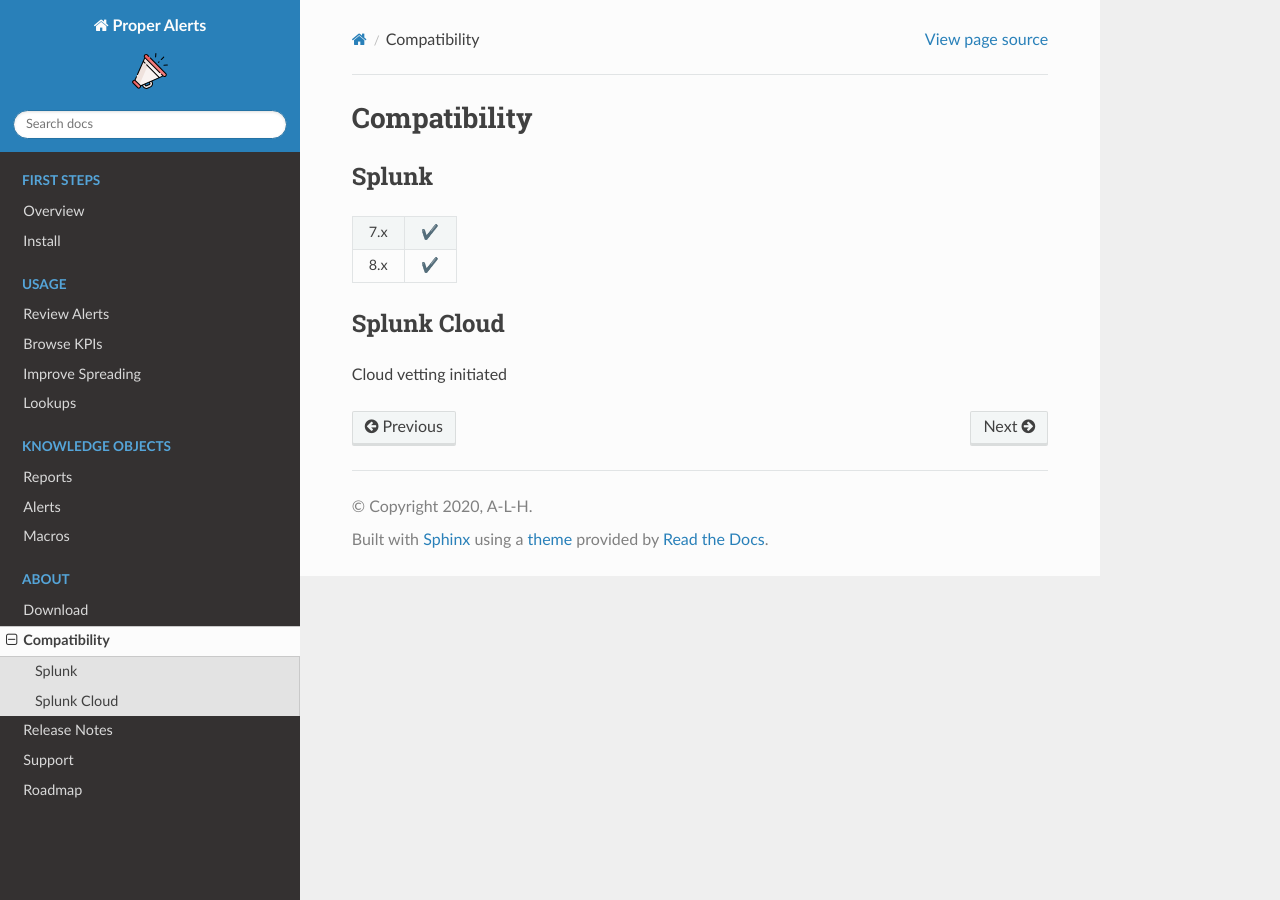
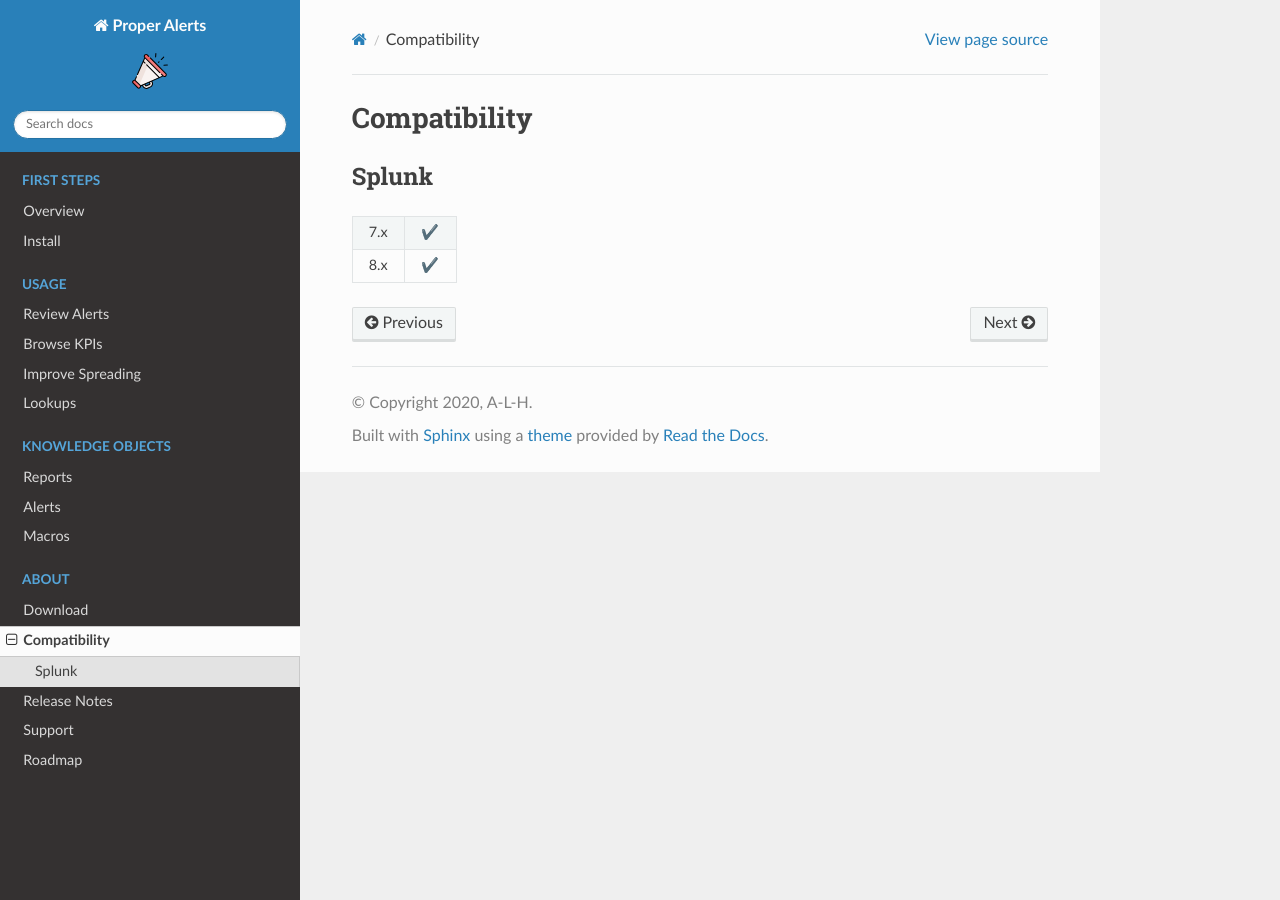
Before and after one commit to a-l-h/splunk-app-proper-alerts, a Sphinx documentation site: the page built from doc/compatibility.rst, in a window 1280 px wide. Built offline with Sphinx 7.4.7 and the Read the Docs theme 2.0.0, drawn with Linux system fonts in a browser that asks for light colours.

Commit message:
Update compatibility.rst

```diff
--- a/doc/compatibility.rst
+++ b/doc/compatibility.rst
@@ -12,8 +12,3 @@
      - ✔️
    * - 8.x
      - ✔️
-
-Splunk Cloud
-------------
-
-Cloud vetting initiated
```
